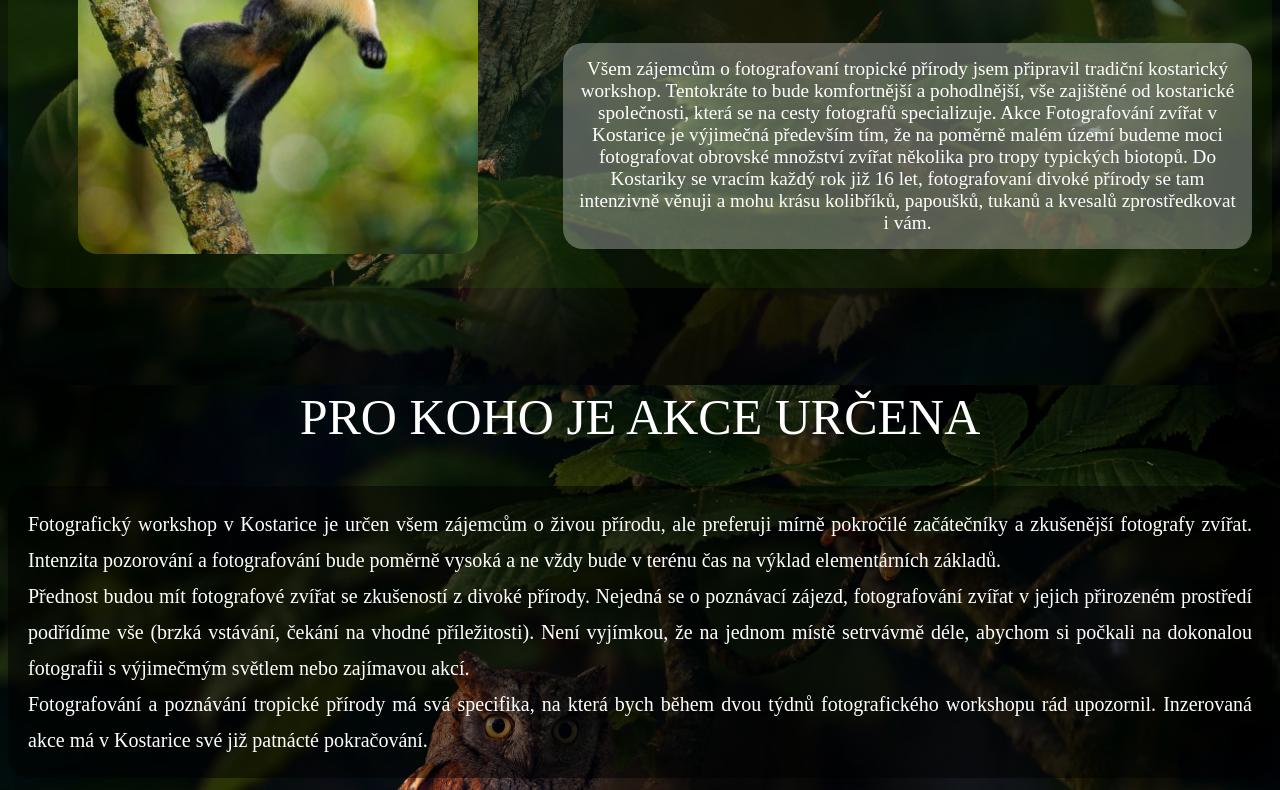
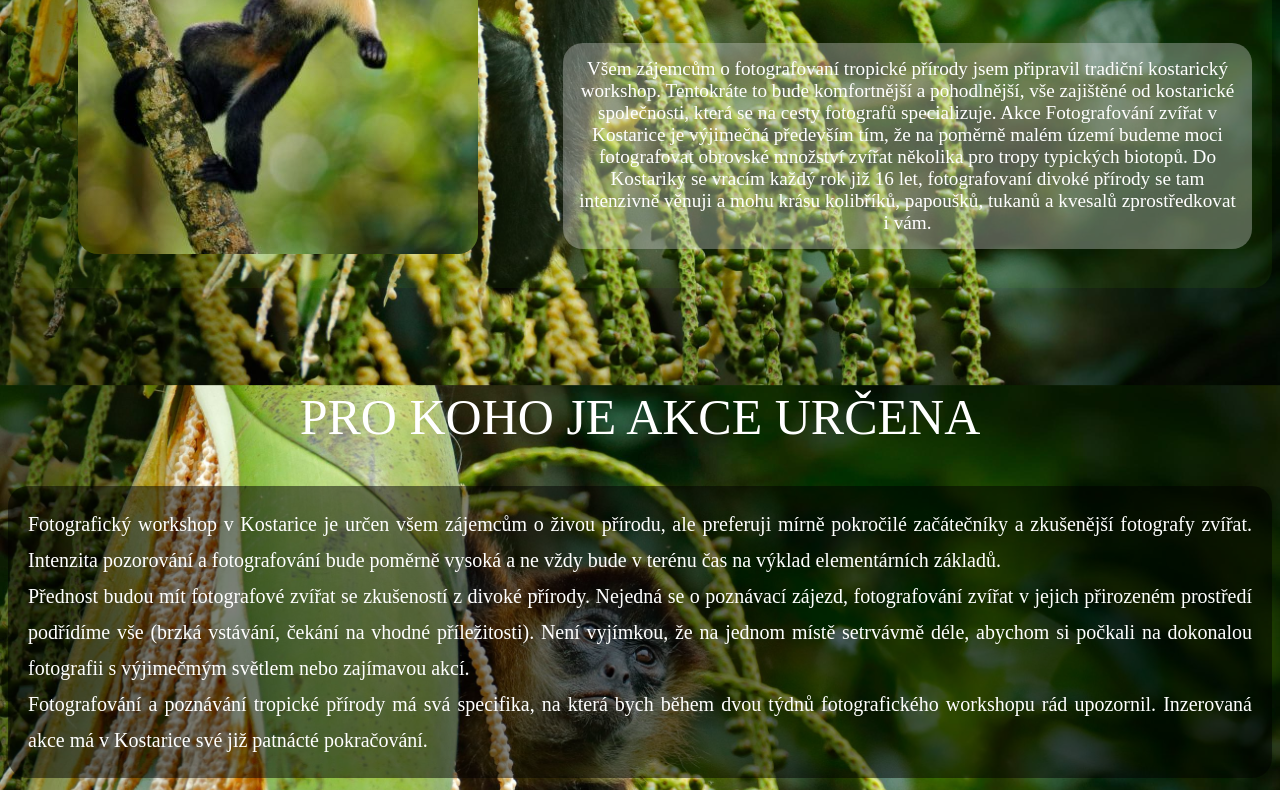
Before and after one commit to Ultrahrac/ICTwebside, a website: page index.html in a window 1280 px wide. Shown: the part 468-1258 px from the top of the page. Drawn offline with Linux system fonts and the light colour scheme.

Commit message:
změna background

```diff
--- a/styles.css
+++ b/styles.css
@@ -1,5 +1,5 @@
 body {
-    background-image: url("Img/sovah.jpg");
+    background-image: url("Img/opiceh.jpg");
     background-size: cover;
     background-position: center;
     background-repeat: no-repeat;
```
Also changed, not shown: Img/opiceh.jpg (added), Img/ptak.jpg (added), Img/sova.jpg (added), Img/zaba.jpg (added).
